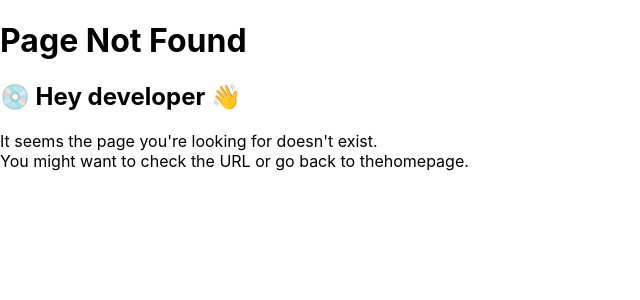
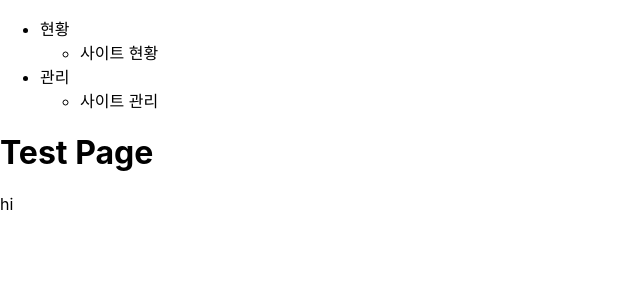
Before and after one commit to mizzyjo/react-study-hems, a React (Create React App) app: page /test in a window 1280 px wide. Before the commit this address had no page. Shown: the top 300 px of the page, without its empty margins (0-640 px from the left). Built offline with nearby package versions, Linux system fonts and the light colour scheme.

Commit message:
chore: add page for testing purposes

```diff
--- a/src/index.js
+++ b/src/index.js
@@ -8,6 +8,7 @@ import SiteMgmt from './pages/management/SiteMgmt'
 import SiteStatus from './pages/status/SiteStatus'
 import NotFound from './pages/NotFound'
 import Dashboard from './pages/Dashboard'
+import TestPage from './pages/TestPage'
 
 const router = createBrowserRouter([
     {
@@ -27,6 +28,10 @@ const router = createBrowserRouter([
                 path: '/sitestatus',
                 element: <SiteStatus />,
             },
+            {
+                path: '/test',
+                element: <TestPage />,
+            },
         ],
     },
 ])
--- /dev/null
+++ b/src/pages/TestPage.jsx
@@ -0,0 +1,16 @@
+import React, { useEffect } from 'react'
+import TestClient from '../components/demo/TestClient'
+import { useHemsApi } from '../context/HemsApiContext'
+
+export default function TestPage() {
+    const { hems } = useHemsApi()
+    useEffect(() => {
+        console.log('test page: ', hems.buildingStats())
+    }, [])
+    return (
+        <div>
+            <h1>Test Page</h1>
+            <TestClient />
+        </div>
+    )
+}
```
